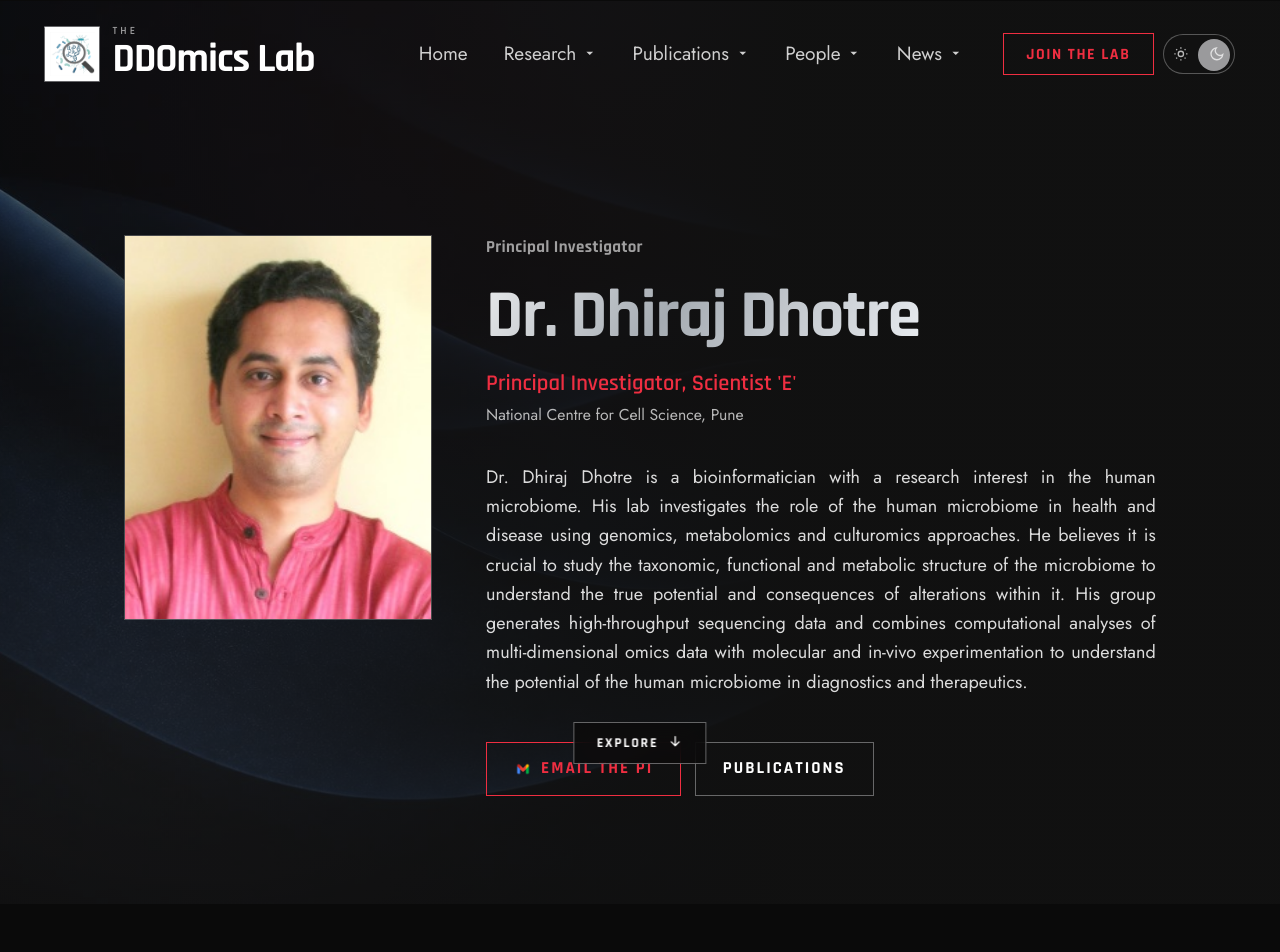
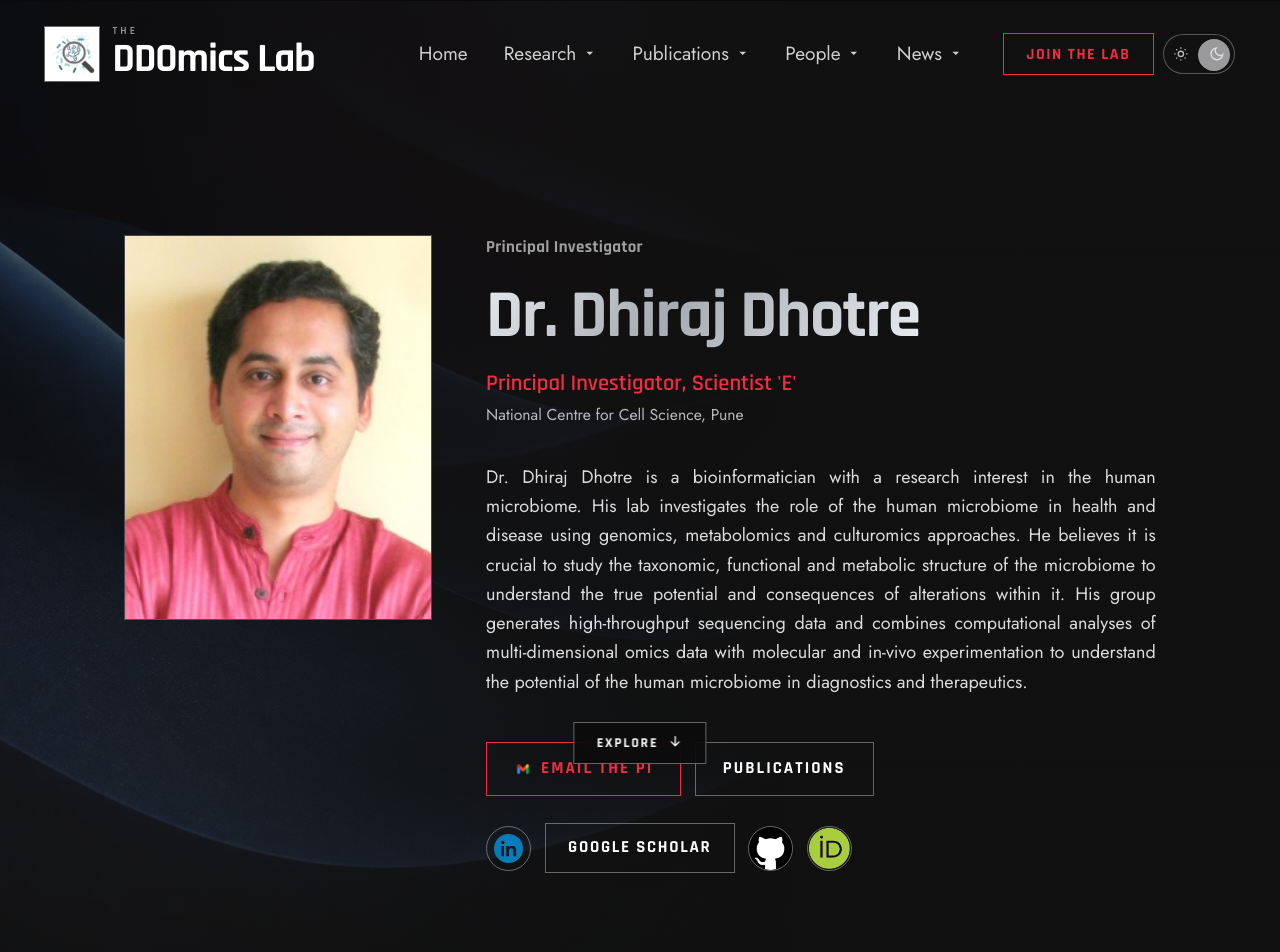
Before and after one commit to Suyash007-1/ddomics_lab_website, a React (Vite) app: page /dhiraj-dhotre in a window 1280 px wide. Shown: the top 952 px of the page. Built offline with nearby package versions, Linux system fonts and the light colour scheme.

Commit message:
Add social media icons and labels
Added social media icons and labels for LinkedIn, GitHub, and ORCID to the Dhiraj Dhotre route.

```diff
--- a/src/routes/dhiraj-dhotre.tsx
+++ b/src/routes/dhiraj-dhotre.tsx
@@ -4,6 +4,22 @@
 import bgWave from "@/assets/bg-pi.jpg";
 import { lab, pi, publications } from "@/lib/lab-data";
 import iconGmail from "@/assets/social/gmail.png";
+import iconLinkedin from "@/assets/social/linkedin.png";
+import iconGithub from "@/assets/social/github.png";
+import iconOrcid from "@/assets/social/orcid.png";
+
+const socialLabels: Record<string, string> = {
+  linkedin: "LinkedIn",
+  scholar: "Google Scholar",
+  github: "GitHub",
+  orcid: "ORCID",
+};
+
+const socialIcons: Record<string, string> = {
+  linkedin: iconLinkedin,
+  github: iconGithub,
+  orcid: iconOrcid,
+};
 
 export const Route = createFileRoute("/dhiraj-dhotre")({
   head: () => ({
@@ -90,6 +106,39 @@
                 Publications
               </Link>
             </Reveal>
+            {pi.socials && (
+              <Reveal delay={240} className="mt-6 flex flex-wrap items-center gap-3">
+                {Object.entries(pi.socials).map(([key, url]) =>
+                  socialIcons[key] ? (
+                    <a
+                      key={key}
+                      href={url}
+                      target="_blank"
+                      rel="noreferrer"
+                      title={socialLabels[key] ?? key}
+                      aria-label={socialLabels[key] ?? key}
+                      className="sheen h-10 w-10 shrink-0 overflow-hidden rounded-full border border-silver/50 transition-transform hover:scale-105 hover:border-silver"
+                    >
+                      <img
+                        src={socialIcons[key]}
+                        alt={socialLabels[key] ?? key}
+                        className="h-full w-full object-cover"
+                      />
+                    </a>
+                  ) : (
+                    <a
+                      key={key}
+                      href={url}
+                      target="_blank"
+                      rel="noreferrer"
+                      className="eyebrow sheen border border-silver/50 px-5 py-2.5 tracking-[0.1em] uppercase transition-colors hover:border-silver"
+                    >
+                      {socialLabels[key] ?? key}
+                    </a>
+                  ),
+                )}
+              </Reveal>
+            )}
           </div>
         </div>
       </section>
```
